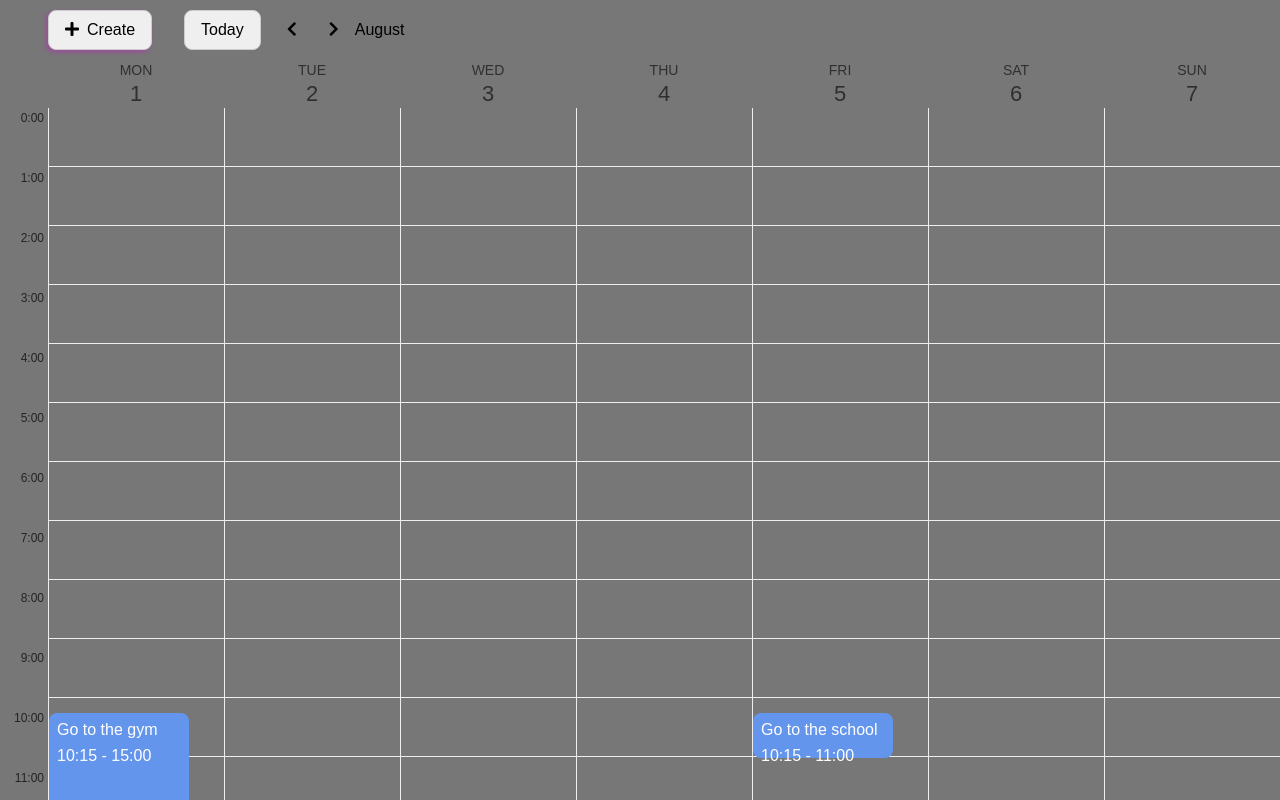
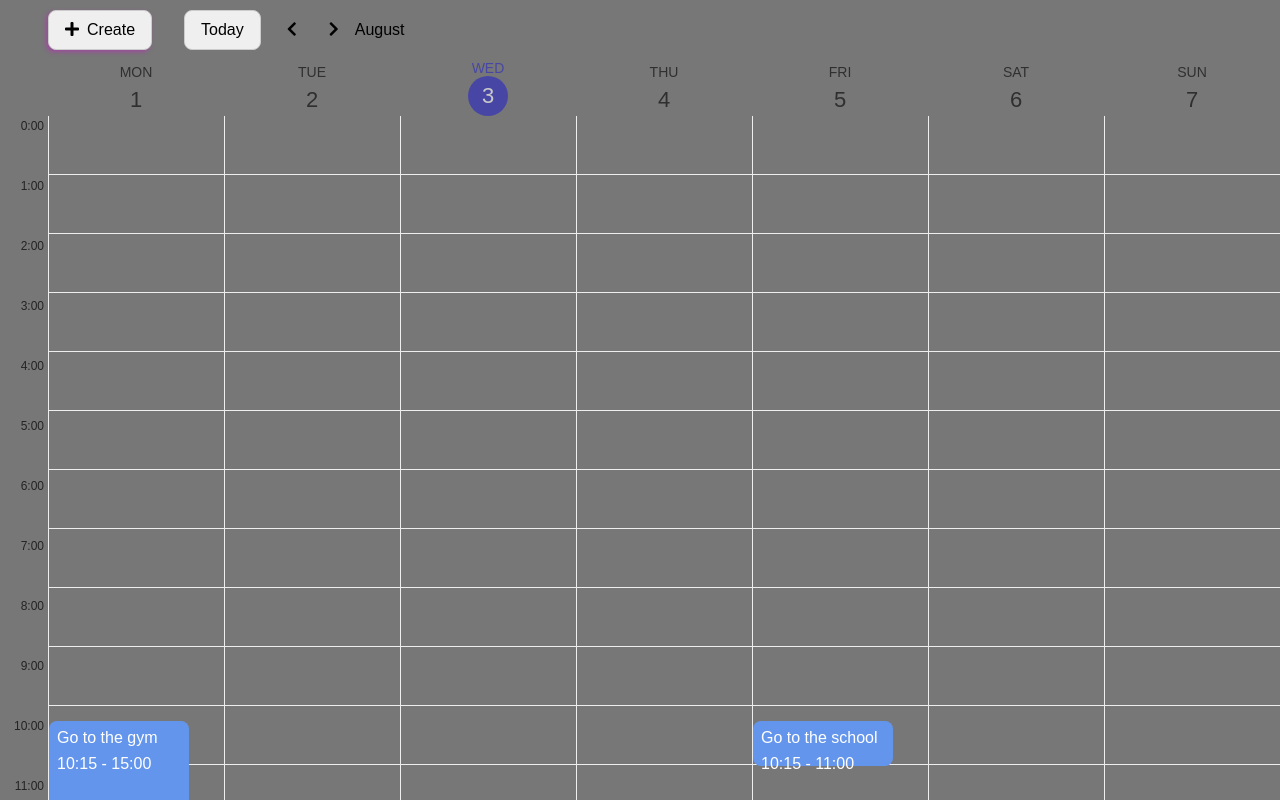
Before and after one commit to sagvel/calendar-project, a React app: page / in a window 1280 px wide. Built offline with nearby package versions, Linux system fonts and the light colour scheme.

Commit message:
add delete popup

```diff
--- /dev/null
+++ b/src/components/delModal/DelModal.jsx
@@ -0,0 +1,10 @@
+import React from 'react';
+import './delModal.scss';
+
+export default function DelModal({ id, handleDelete }) {
+  return (
+    <div className="delete" onClick={() => handleDelete(id)}>
+      <i className="fas fa-trash delete__icon"></i>Delete
+    </div>
+  );
+}
--- /dev/null
+++ b/src/components/delModal/delModal.scss
@@ -0,0 +1,21 @@
+.delete {
+  display: none;
+  position: absolute;
+  width: 100px;
+  top: 10px;
+  right: -80px;
+  color: #5b5656;
+  background-color: #fff;
+  font-size: 18px;
+  padding: 9px;
+  border-radius: 6px;
+
+  &__icon {
+    padding-right: 9px;
+  }
+  &:hover {
+    color: #fff;
+    background-color: #5b5656;
+    cursor: pointer;
+  }
+}
--- a/src/components/event/Event.jsx
+++ b/src/components/event/Event.jsx
@@ -1,4 +1,5 @@
 import React from 'react';
+import DelModal from '../delModal/DelModal';
 
 import './event.scss';
 
@@ -9,9 +10,10 @@ const Event = ({ id, height, marginTop, title, time, handleDelete }) => {
   };
 
   return (
-    <div style={eventStyle} className="event" onClick={() => handleDelete(id)}>
+    <div style={eventStyle} className="event">
       <div className="event__title">{title}</div>
       <div className="event__time">{time}</div>
+      <DelModal id={id} handleDelete={handleDelete} />
     </div>
   );
 };
--- a/src/components/event/event.scss
+++ b/src/components/event/event.scss
@@ -16,8 +16,12 @@
   }
 
   &:hover {
-    font-weight: bold;
+    cursor: pointer;
     background-color: red;
+  }
+
+  &:hover .delete {
+    display: block;
   }
 }
 
--- a/src/components/navigation/Navigation.jsx
+++ b/src/components/navigation/Navigation.jsx
@@ -1,16 +1,34 @@
-import React from 'react';
+import React, { useEffect } from 'react';
+import classNames from 'classnames';
 
-import { days } from '../../utils/dateUtils.js';
+import { days, getCurrentDay } from '../../utils/dateUtils.js';
+import './navigation.scss';
 
 const Navigation = ({ weekDates }) => {
+  // const currentDay = new Date().getDate();
   return (
     <header className="calendar__header">
-      {weekDates.map((dayDate) => (
-        <div className="calendar__day-label day-label" key={Math.random()}>
-          <span className="day-label__day-name">{days[dayDate.getDay()]}</span>
-          <span className="day-label__day-number">{dayDate.getDate()}</span>
-        </div>
-      ))}
+      {weekDates.map((dayDate) => {
+        const isCurrentDay = new Date().getDate() === dayDate.getDate();
+        return (
+          <div className="calendar__day-label day-label" key={Math.random()}>
+            <span
+              className={classNames('day-label__day-name', {
+                'day-label__day-name_current': isCurrentDay,
+              })}
+            >
+              {days[dayDate.getDay()]}
+            </span>
+            <span
+              className={classNames('day-label__day-number', {
+                'day-label__day-number_current': isCurrentDay,
+              })}
+            >
+              {dayDate.getDate()}
+            </span>
+          </div>
+        );
+      })}
     </header>
   );
 };
--- a/src/components/navigation/navigation.scss
+++ b/src/components/navigation/navigation.scss
@@ -15,3 +15,18 @@
     border-left: 1px solid #eee;
   }
 }
+
+.day-label__day-number_current {
+  color: #fff;
+  display: flex;
+  align-items: center;
+  justify-content: center;
+  background-color: #2927c4;
+  width: 40px;
+  height: 40px;
+  border-radius: 50%;
+}
+
+.day-label__day-name_current {
+  color: #2927c4;
+}
--- a/src/utils/dateUtils.js
+++ b/src/utils/dateUtils.js
@@ -26,6 +26,10 @@ export const getDateTime = (date, time) => {
   return withMinutes;
 };
 
+export const getCurrentDay = () => {
+  console.log(new Date().getDate());
+};
+
 export const formatMins = (mins) => {
   return mins < 10 ? `0${mins}` : mins;
 };
```
